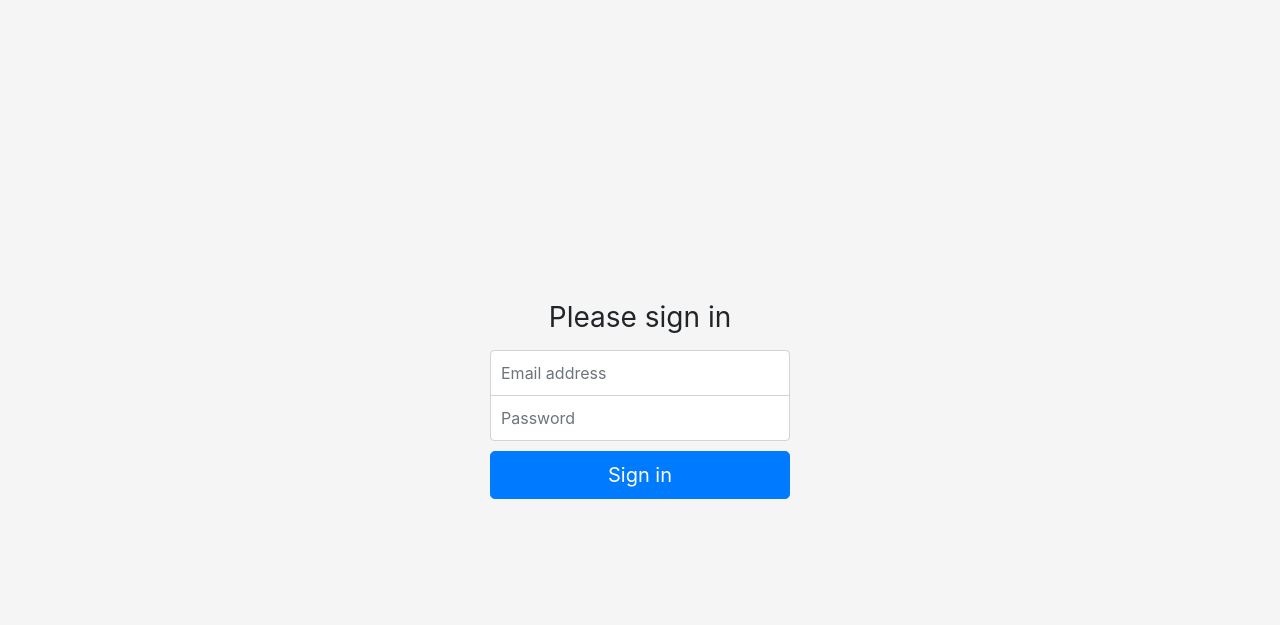
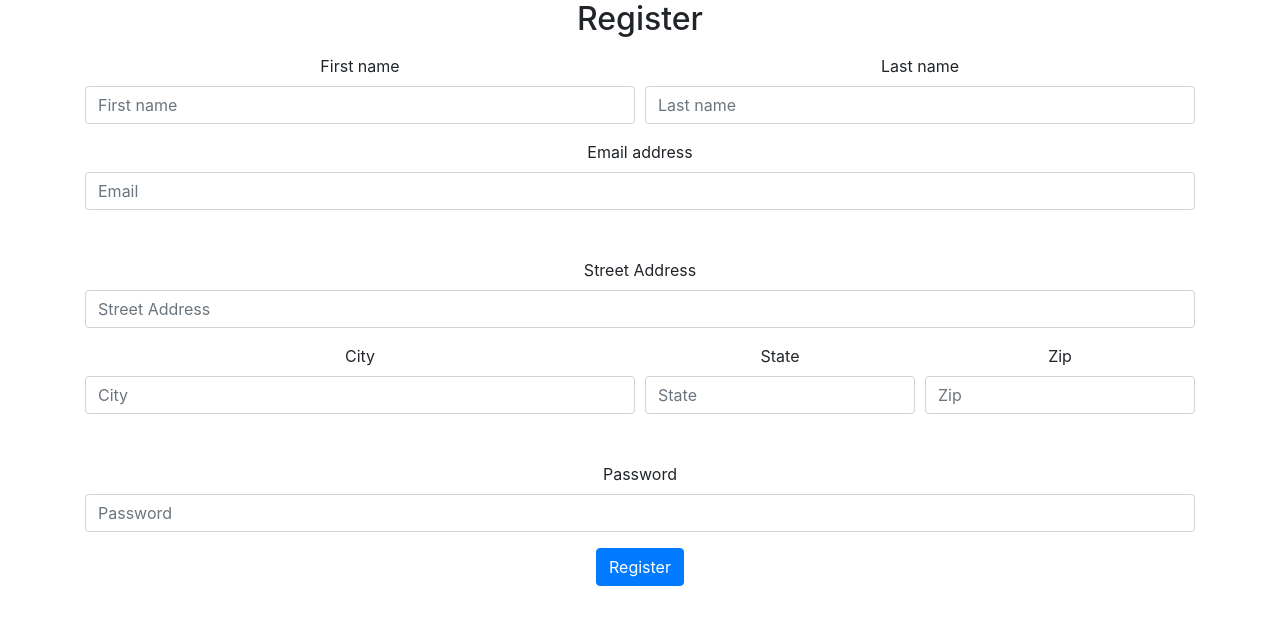
Before and after one commit to ChristianUA/pizza-delivery, a PHP site: page /register.php in a window 1280 px wide. Shown: the top 625 px of the page. Run offline with PHP 8.4, Linux system fonts and the light colour scheme.

Commit message:
Created UI and database interaction

```diff
--- a/register.php
+++ b/register.php
@@ -6,27 +6,67 @@
 
         <!-- Bootstrap CSS -->
         <link rel="stylesheet" href="https://stackpath.bootstrapcdn.com/bootstrap/4.4.0/css/bootstrap.min.css" integrity="sha384-SI27wrMjH3ZZ89r4o+fGIJtnzkAnFs3E4qz9DIYioCQ5l9Rd/7UAa8DHcaL8jkWt" crossorigin="anonymous">
-        <link href="signin.css" rel="stylesheet">
     </head>
     <body class="text-center">
         <?php
             session_start();
         ?>
-        <form class="form-signin" action="controller.php?mode=register" method="post">
-            <h1 class="h3 mb-3 font-weight-normal">Please sign in</h1>
-            <label for="inputEmail" class="sr-only">Email address</label>
-            <input type="email" id="inputEmail" class="form-control" placeholder="Email address" name="inputEmail">
-            <label for="inputPassword" class="sr-only">Password</label>
-            <input type="password" id="inputPassword" class="form-control" placeholder="Password" name="inputPassword">
-            <button class="btn btn-lg btn-primary btn-block" type="submit">Sign in</button>
-        </form>
+        <div class="container">
+            <div class="row justify-content-md-center">
+                <div class="col-md-auto">
+                    <h2 class="mb-3">Register</h2>
+                    <form action="controller.php?mode=register" method="post">
+                      <div class="form-row">
+                        <div class="col-md-6 mb-3">
+                          <label for="first_name">First name</label>
+                          <input type="text" class="form-control" id="first_name" name="first_name" placeholder="First name" required>
+                        </div>
+                        <div class="col-md-6 mb-3">
+                            <label for="last_name">Last name</label>
+                            <input type="text" class="form-control" id="last_name" name="last_name" placeholder="Last name" required>
+                        </div>
+                      </div>
+                      <div class="form-row">
+                          <div class="col-md-12 mb-5">
+                              <label for="email">Email address</label>
+                              <input type="email" class="form-control" id="email" name="email" placeholder="Email" required>
+                          </div>
+                      </div>
+                      <div class="form-row">
+                          <div class="col-md-12 mb-3">
+                            <label for="city">Street Address</label>
+                            <input type="text" class="form-control" id="street_address" name="street_address" placeholder="Street Address" required>
+                          </div>
+                        <div class="col-md-6 mb-5">
+                          <label for="city">City</label>
+                          <input type="text" class="form-control" id="city" name="city" placeholder="City" required>
+                        </div>
+                        <div class="col-md-3 mb-5">
+                          <label for="state">State</label>
+                          <input type="text" class="form-control" id="state" name="state" placeholder="State" required>
+                        </div>
+                        <div class="col-md-3 mb-5">
+                          <label for="zip">Zip</label>
+                          <input type="text" class="form-control" id="zip" name="zip" placeholder="Zip" required>
+                        </div>
+                      </div>
+                      <div class="form-row">
+                          <div class="col-md-12 mb-3">
+                              <label for="password">Password</label>
+                              <input type="password" class="form-control" id="password" name="password" placeholder="Password" required>
+                          </div>
+                      </div>
                       <?php
                           if(isset($_SESSION ['registrationError'])) {
                               echo $_SESSION ['registrationError'];
                               unset($_SESSION ['registrationError']);
                           };
                       ?>
-
+                      <button class="btn btn-primary" type="submit">Register</button>
+                    </form>
+                </div>
+            </div>
+        </div>
         <!-- Optional JavaScript -->
         <!-- jQuery first, then Popper.js, then Bootstrap JS -->
         <script src="https://code.jquery.com/jquery-3.4.1.slim.min.js" integrity="sha384-J6qa4849blE2+poT4WnyKhv5vZF5SrPo0iEjwBvKU7imGFAV0wwj1yYfoRSJoZ+n" crossorigin="anonymous"></script>
```
Lines whose indentation alone changed are shown as unchanged.
